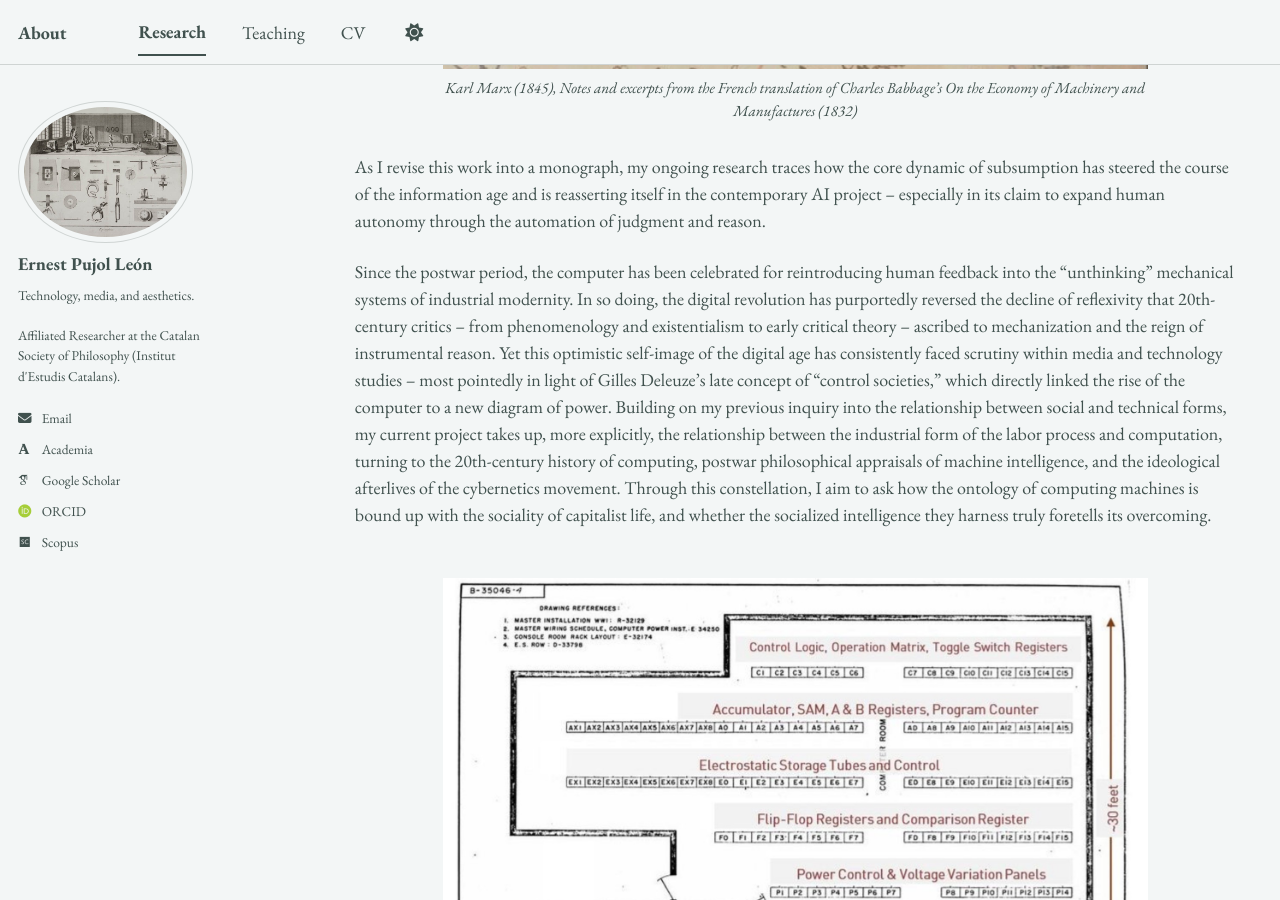
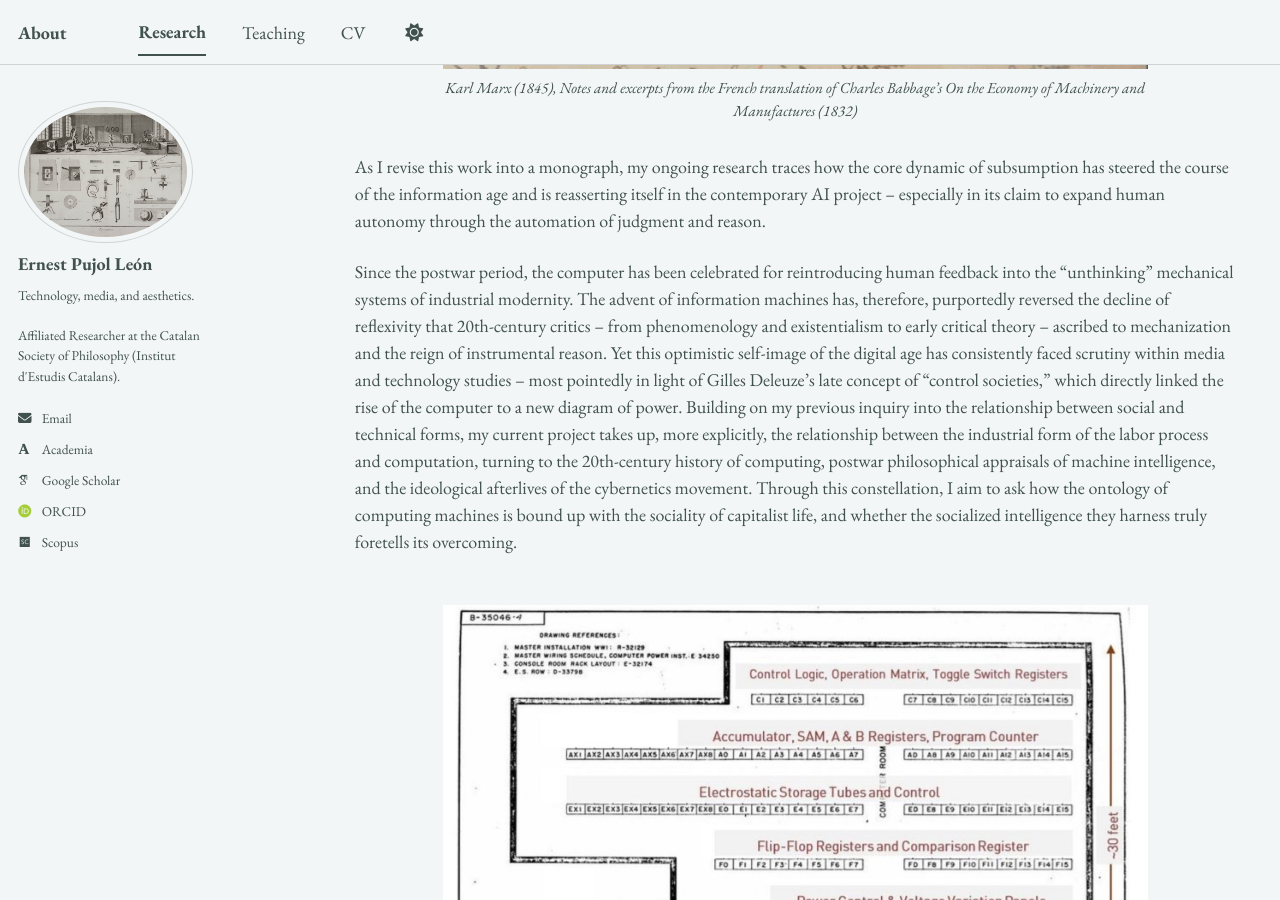
Before and after one commit to epujol90/epujol90.github.io, a Jekyll site: the page built from _pages/research.md, in a window 1280 px wide and 900 px high, scrolled down 1560 px. Built offline with Jekyll 4.4.1, drawn with Linux system fonts in a browser that asks for light colours; some web fonts are replaced; a script bundle is joined from its source files by our own code; library files that are not in the unit come from our copies.

Commit message:
Update research.md

```diff
--- a/_pages/research.md
+++ b/_pages/research.md
@@ -27,7 +27,7 @@ My doctoral work centered on the _longue durée_ of industrial modernity and wha
 
 As I revise this work into a monograph, my ongoing research traces how the core dynamic of subsumption has steered the course of the information age and is reasserting itself in the contemporary AI project -- especially in its claim to expand human autonomy through the automation of judgment and reason.
 
-Since the postwar period, the computer has been celebrated for reintroducing human feedback into the "unthinking" mechanical systems of industrial modernity. In so doing, the digital revolution has purportedly reversed the decline of reflexivity that 20th-century critics -- from phenomenology and existentialism to early critical theory -- ascribed to mechanization and the reign of instrumental reason. Yet this optimistic self-image of the digital age has consistently faced scrutiny within media and technology studies -- most pointedly in light of Gilles Deleuze's late concept of “control societies," which directly linked the rise of the computer to a new diagram of power. Building on my previous inquiry into the relationship between social and technical forms, my current project takes up, more explicitly, the relationship between the industrial form of the labor process and computation, turning to the 20th-century history of computing, postwar philosophical appraisals of machine intelligence, and the ideological afterlives of the cybernetics movement. Through this constellation, I aim to ask how the ontology of computing machines is bound up with the sociality of capitalist life, and whether the socialized intelligence they harness truly foretells its overcoming.
+Since the postwar period, the computer has been celebrated for reintroducing human feedback into the "unthinking" mechanical systems of industrial modernity. The advent of information machines has, therefore, purportedly reversed the decline of reflexivity that 20th-century critics -- from phenomenology and existentialism to early critical theory -- ascribed to mechanization and the reign of instrumental reason. Yet this optimistic self-image of the digital age has consistently faced scrutiny within media and technology studies -- most pointedly in light of Gilles Deleuze's late concept of “control societies," which directly linked the rise of the computer to a new diagram of power. Building on my previous inquiry into the relationship between social and technical forms, my current project takes up, more explicitly, the relationship between the industrial form of the labor process and computation, turning to the 20th-century history of computing, postwar philosophical appraisals of machine intelligence, and the ideological afterlives of the cybernetics movement. Through this constellation, I aim to ask how the ontology of computing machines is bound up with the sociality of capitalist life, and whether the socialized intelligence they harness truly foretells its overcoming.
 <br>
 <br>
 
```
